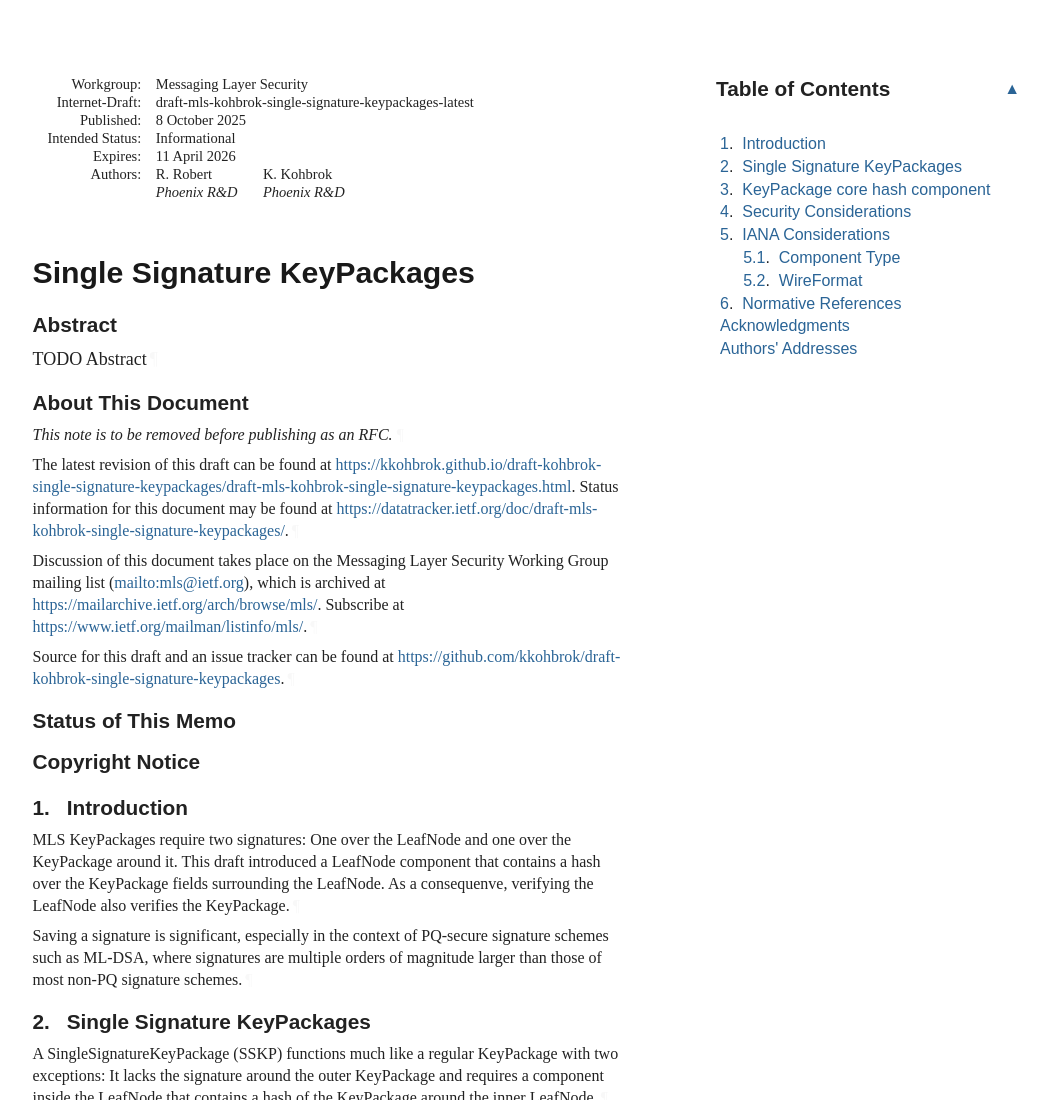
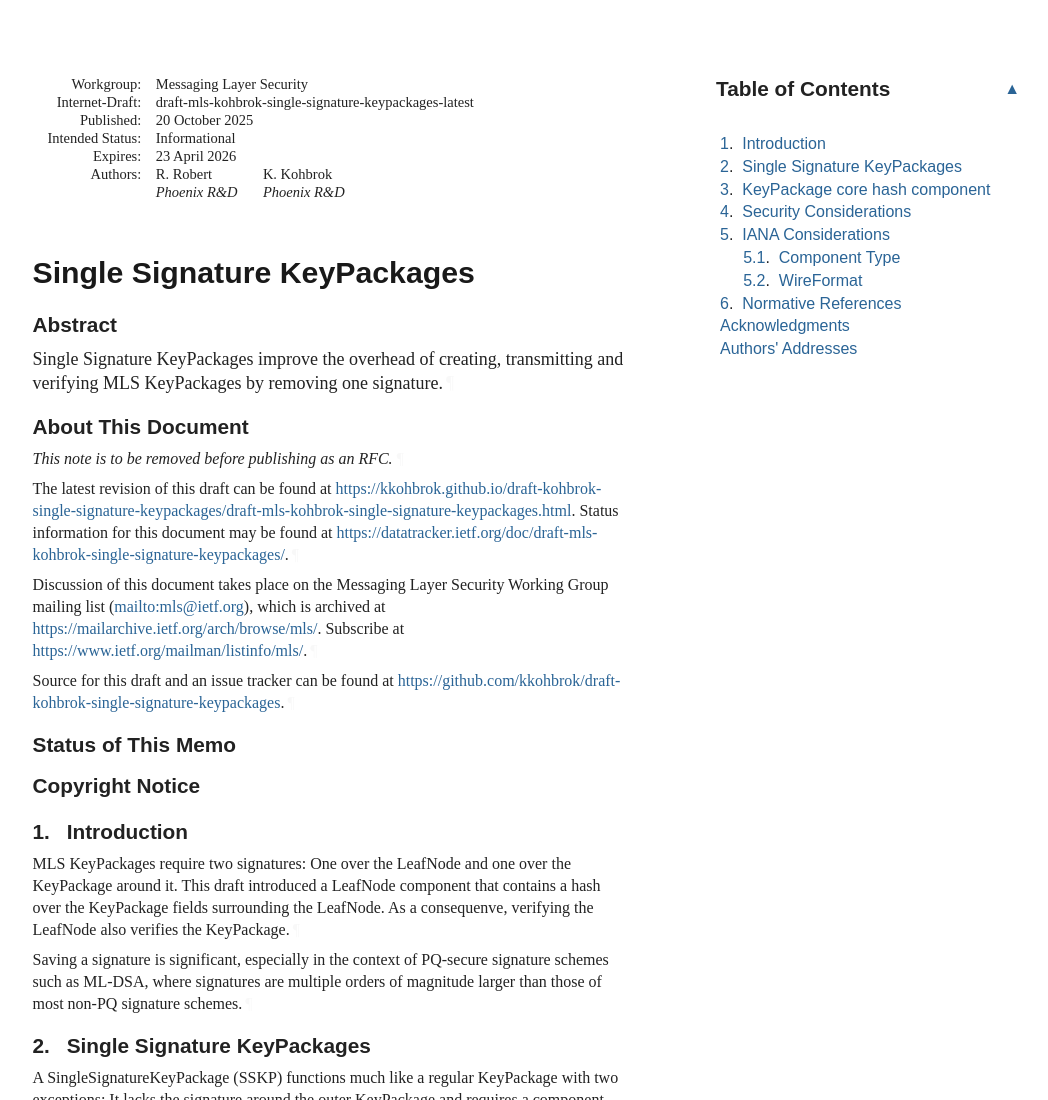
Before and after one commit to kkohbrok/draft-kohbrok-single-signature-keypackages, a plain HTML site: page draft-mls-kohbrok-single-signature-keypackages.html in a window 1280 px wide. Shown: the top 1100 px of the page, without its empty margins (92-1140 px from the left). Drawn offline with Linux system fonts and the light colour scheme; a web font is replaced by a local one.

Commit message:
Script updating gh-pages from 5a6cafb. [ci skip]

```diff
--- a/draft-mls-kohbrok-single-signature-keypackages.html
+++ b/draft-mls-kohbrok-single-signature-keypackages.html
@@ -8,24 +8,24 @@
 <meta content="Raphael Robert" name="author">
 <meta content="Konrad Kohbrok" name="author">
 <meta content="
-       TODO Abstract
+       Single Signature KeyPackages improve the overhead of creating, transmitting and
+verifying MLS KeyPackages by removing one signature.
     " name="description">
-<meta content="xml2rfc 3.30.2" name="generator">
+<meta content="xml2rfc 3.31.0" name="generator">
 <meta content="mls" name="keyword">
 <meta content="draft-mls-kohbrok-single-signature-keypackages-latest" name="ietf.draft">
 <!-- Generator version information:
-  xml2rfc 3.30.2
-    Python 3.12.11
+  xml2rfc 3.31.0
+    Python 3.12.12
     ConfigArgParse 1.7
     google-i18n-address 3.1.1
     intervaltree 3.1.0
     Jinja2 3.1.6
     lxml 5.3.1
-    platformdirs 4.4.0
+    platformdirs 4.5.0
     pycountry 24.6.1
     PyYAML 6.0.2
     requests 2.32.5
-    setuptools 80.9.0
     wcwidth 0.2.14
 -->
 <link href="draft-mls-kohbrok-single-signature-keypackages.xml" rel="alternate" type="application/rfc+xml">
@@ -1049,7 +1049,7 @@ svg :is([fill="white"], [fill^="#fff"]) {
 </tr></thead>
 <tfoot><tr>
 <td class="left">Robert &amp; Kohbrok</td>
-<td class="center">Expires 11 April 2026</td>
+<td class="center">Expires 23 April 2026</td>
 <td class="right">[Page]</td>
 </tr></tfoot>
 </table>
@@ -1062,12 +1062,12 @@ svg :is([fill="white"], [fill^="#fff"]) {
 <dd class="internet-draft">draft-mls-kohbrok-single-signature-keypackages-latest</dd>
 <dt class="label-published">Published:</dt>
 <dd class="published">
-<time datetime="2025-10-08" class="published">8 October 2025</time>
+<time datetime="2025-10-20" class="published">20 October 2025</time>
     </dd>
 <dt class="label-intended-status">Intended Status:</dt>
 <dd class="intended-status">Informational</dd>
 <dt class="label-expires">Expires:</dt>
-<dd class="expires"><time datetime="2026-04-11">11 April 2026</time></dd>
+<dd class="expires"><time datetime="2026-04-23">23 April 2026</time></dd>
 <dt class="label-authors">Authors:</dt>
 <dd class="authors">
 <div class="author">
@@ -1084,7 +1084,8 @@ svg :is([fill="white"], [fill^="#fff"]) {
 <h1 id="title">Single Signature KeyPackages</h1>
 <section id="section-abstract">
       <h2 id="abstract"><a href="#abstract" class="selfRef">Abstract</a></h2>
-<p id="section-abstract-1">TODO Abstract<a href="#section-abstract-1" class="pilcrow">¶</a></p>
+<p id="section-abstract-1">Single Signature KeyPackages improve the overhead of creating, transmitting and
+verifying MLS KeyPackages by removing one signature.<a href="#section-abstract-1" class="pilcrow">¶</a></p>
 </section>
 <section class="note rfcEditorRemove" id="section-note.1">
       <h2 id="name-about-this-document">
@@ -1121,7 +1122,7 @@ svg :is([fill="white"], [fill^="#fff"]) {
         time. It is inappropriate to use Internet-Drafts as reference
         material or to cite them other than as "work in progress."<a href="#section-boilerplate.1-3" class="pilcrow">¶</a></p>
 <p id="section-boilerplate.1-4">
-        This Internet-Draft will expire on 11 April 2026.<a href="#section-boilerplate.1-4" class="pilcrow">¶</a></p>
+        This Internet-Draft will expire on 23 April 2026.<a href="#section-boilerplate.1-4" class="pilcrow">¶</a></p>
 </section>
 </div>
 <div id="copyright">
```
Also changed, not shown: draft-mls-kohbrok-single-signature-keypackages.txt.
